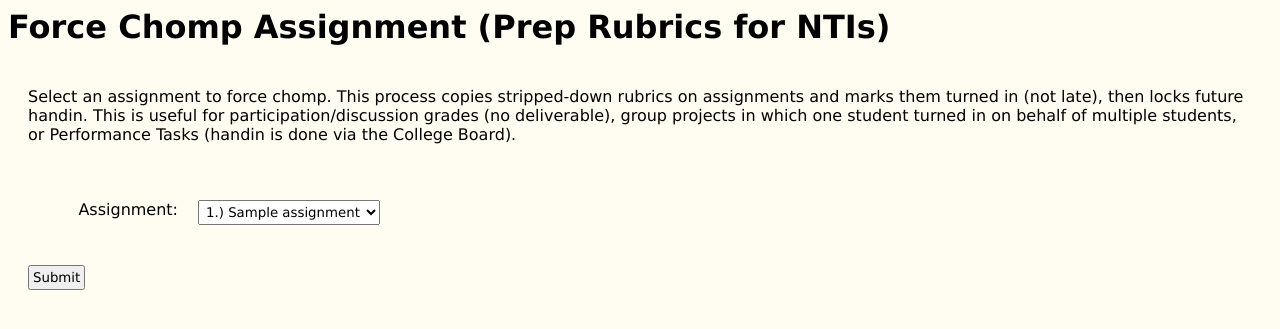
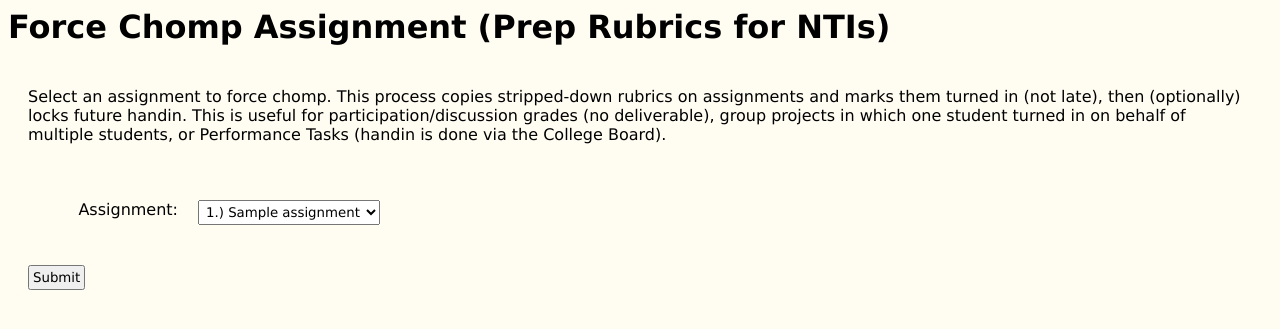
Before and after one commit to zminster/course-portal, a PHP site: page /chomp_force.php in a window 1280 px wide. Shown: the top 329 px of the page. Run offline with PHP 8.4, Linux system fonts and the light colour scheme; tables that the repository leaves empty or names only in its code hold one stand-in row (values such as "Sample post").

Commit message:
language changes & linking

```diff
--- a/backend/chomp_force.php
+++ b/backend/chomp_force.php
@@ -167,7 +167,7 @@
 		}
 	} else {	// GET: display edit options
 		?><form action="chomp_force.php" method="POST">
-			<p>Select an assignment to force chomp. This process copies stripped-down rubrics on assignments and marks them turned in (not late), then locks future handin. This is useful for participation/discussion grades (no deliverable), group projects in which one student turned in on behalf of multiple students, or Performance Tasks (handin is done via the College Board).</p>
+			<p>Select an assignment to force chomp. This process copies stripped-down rubrics on assignments and marks them turned in (not late), then (optionally) locks future handin. This is useful for participation/discussion grades (no deliverable), group projects in which one student turned in on behalf of multiple students, or Performance Tasks (handin is done via the College Board).</p>
 
 			<div><label for="asgn_id">Assignment:</label><select id="asgn_id" name="asgn_id">
 				<?php
--- a/backend/index.php
+++ b/backend/index.php
@@ -23,6 +23,7 @@
 		<li><a href="edit_extension.php">Grant Extension</a></li>
 		<li><a href="chomp_pre.php">Pre-Chomp Assignment (Copy blank rubrics, shutdown handins)</a></li>
 		<li><a href="chomp_post.php">Post-Chomp Assignment (Copy grades from rubrics, allow feedback view)</a></li>
+		<li><a href="chomp_force.php">Force-Chomp Assignment (Copy blank rubrics for NTI assignments, optionally shutdown handins)</a></li>
 		<li><a href="edit_toggle.php">Toggle Assignment LATE/NREQ/CAN_VIEW_FEEDBACK (Per-Student)</a></li>
 		<li><a href="edit_nullify.php">Nullify Assignment (Mark Zero) (Per-Student)</a></li>
 		<li><a href="edit_amnesty.php">Toggle Amnesty Period</a></li>
```
